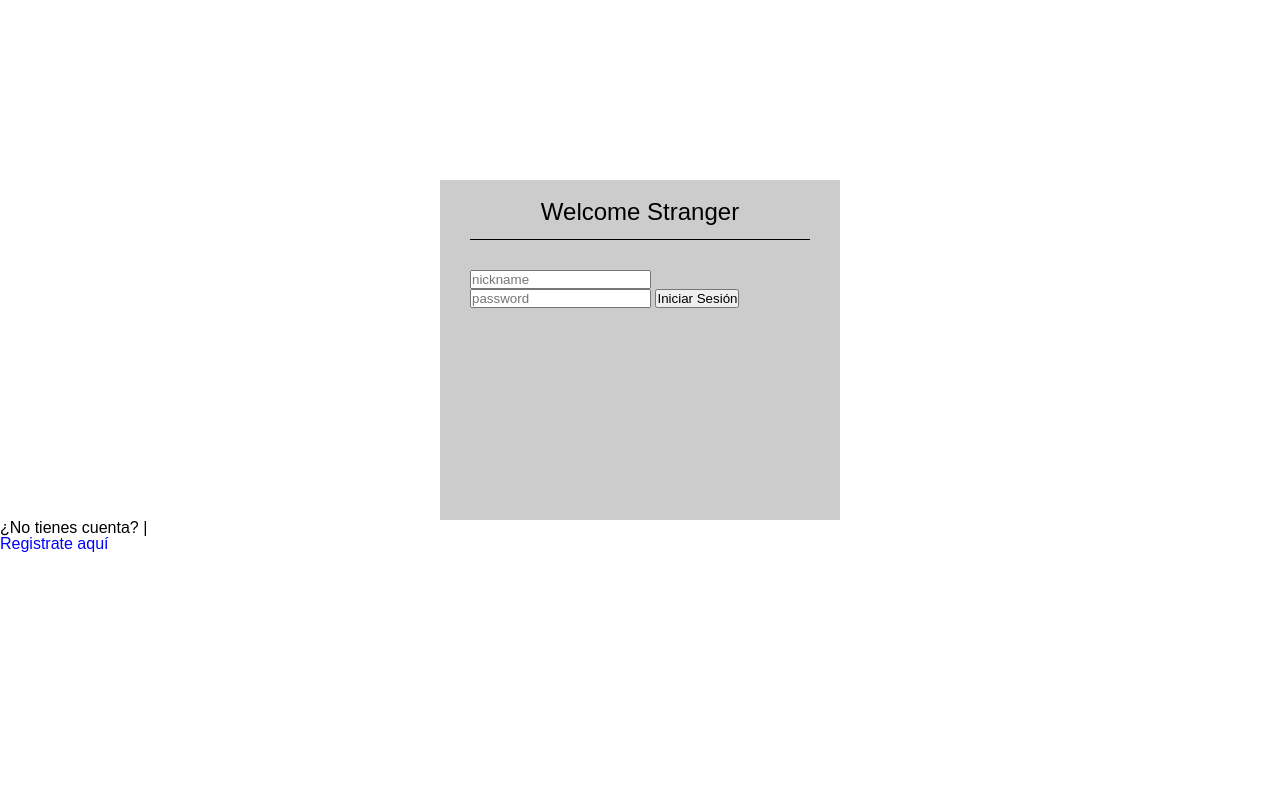
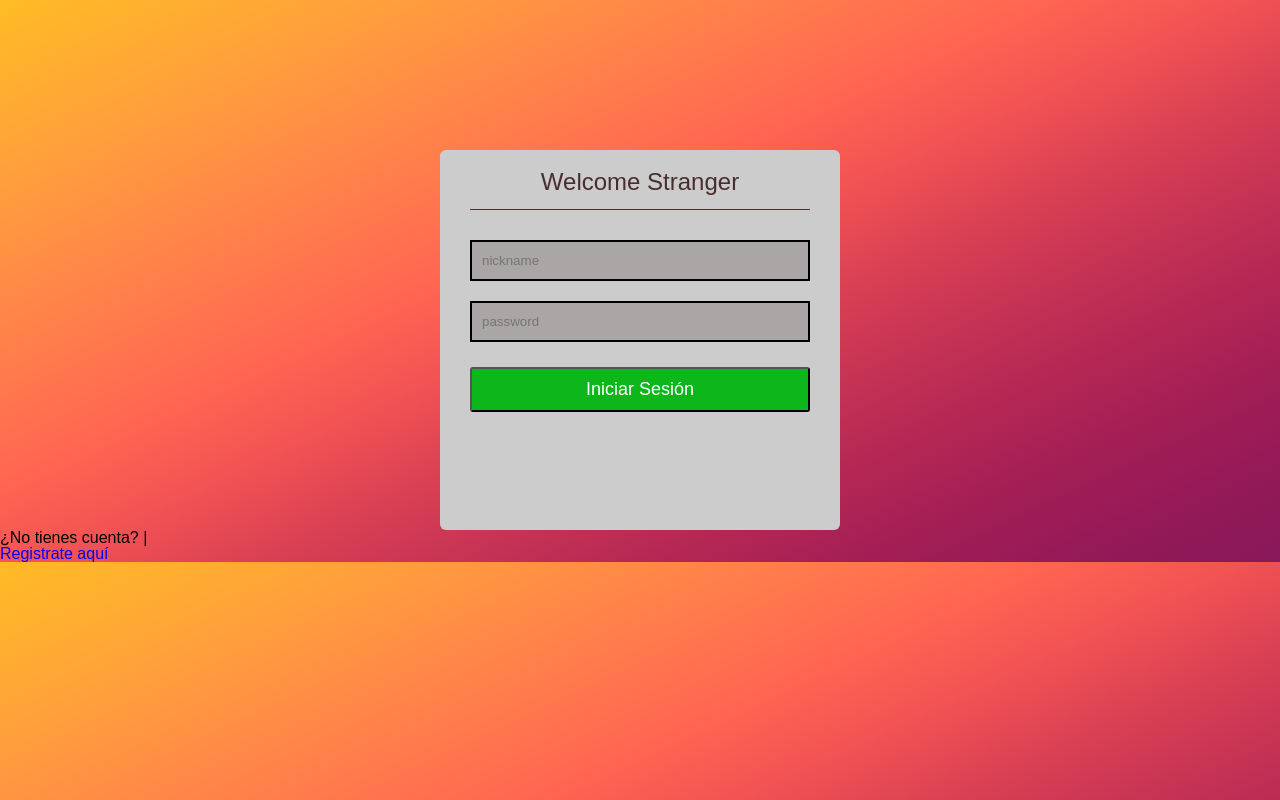
Before and after one commit to tomiivazqueznwn12/my_page, a Django app: page /login/ in a window 1280 px wide. Run offline with Django 4.2, Linux system fonts and the light colour scheme.

Commit message:
css login finished

```diff
--- a/mypage/users/static/style.css
+++ b/mypage/users/static/style.css
@@ -5,6 +5,7 @@
 }
 body{
     font-family: Arial, Helvetica, sans-serif;
+    background-image: linear-gradient(155deg, #ffbb24 0, #ffad31 8.33%, #ff9d3d 16.67%, #ff8b46 25%, #ff794d 33.33%, #ff6651 41.67%, #f25353 50%, #db4153 58.33%, #c63354 66.67%, #b42754 75%, #a31e55 83.33%, #941957 91.67%, #88185a 100%);
 }
 a {
     text-decoration: none;
@@ -13,11 +14,12 @@ a {
 
 .login-form{
 	width: 400px;
-    height: 340px;
+    height: 380px;
 	background:#ccc;
     margin: auto;
-    margin-top: 180px;
+    margin-top: 150px;
     padding: 20px 30px;
+    border-radius: 6px;
 }
 
 .login-form h2{
@@ -27,8 +29,34 @@ a {
     margin-bottom: 30px;
     border-bottom: 1px solid;
     font-size: 1.5em;
+    color: rgb(73, 46, 46);
 }
 
-.entry {
+#id_password {
     width: 100%;
+    border: 2px solid black;
+    margin-bottom: 20px;
+    padding: 11px 10px;
+    background: rgb(138, 129, 129, 0.500)
 }
+#id_username {
+    width: 100%;
+    border: 2px solid black;
+    margin-bottom: 20px;
+    padding: 11px 10px;
+    background: rgba(138, 129, 129, 0.500)
+}
+
+
+
+.button {
+    width: 100%;
+    height: 45px;
+    background: rgb(13, 182, 27);
+    border-radius: 3px;
+    color: white;
+    margin-bottom: 2px;
+    font-size: 18px;
+    margin-top: 5px;
+    font-family:Arial, Helvetica, sans-serif;
+}
```
